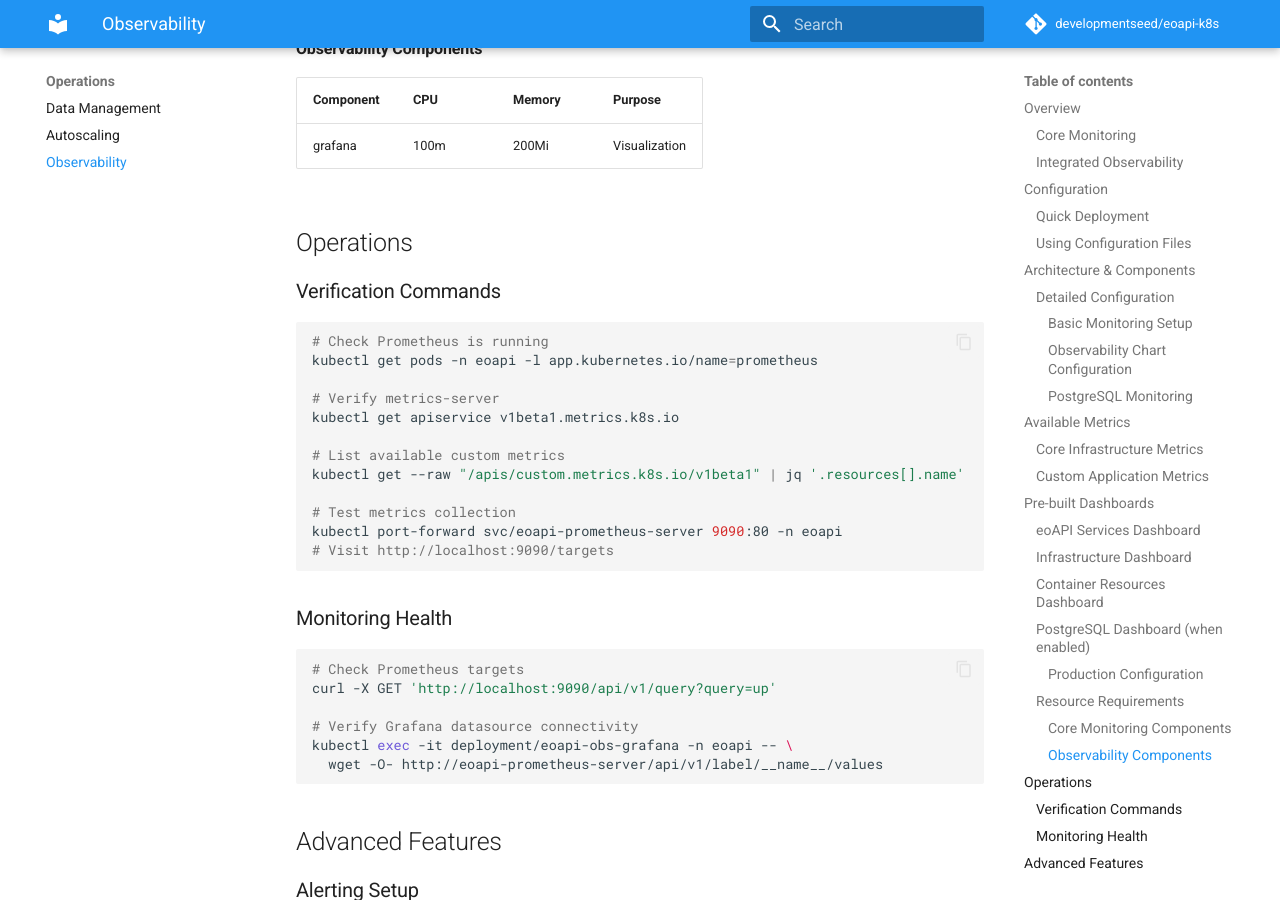
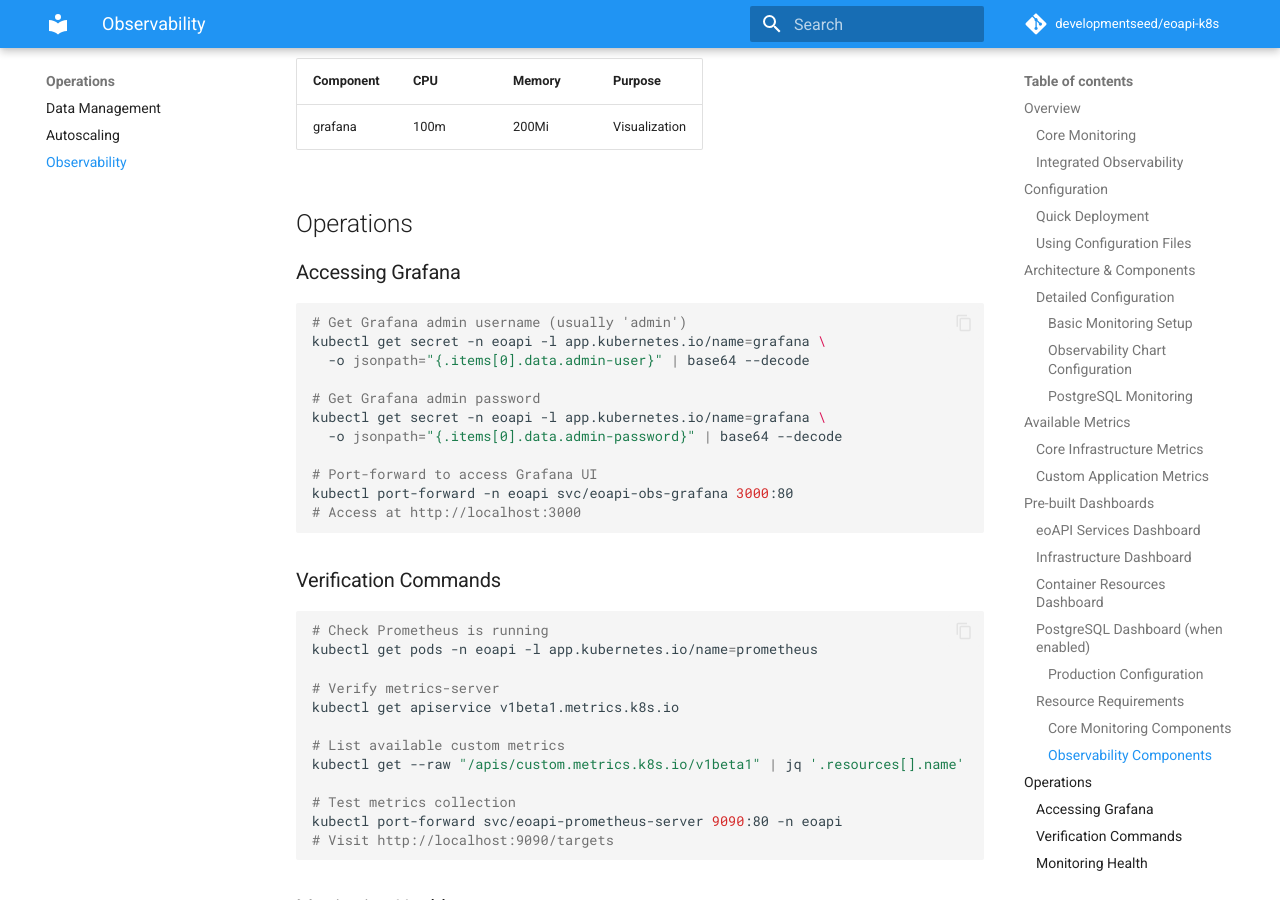
Before and after one commit to developmentseed/eoapi-k8s, an MkDocs documentation site: the page built from docs/observability.md, in a window 1280 px wide and 900 px high, scrolled down 5048 px. Built offline with MkDocs 1.6.1 and Material for MkDocs 9.7.7, drawn with Linux system fonts in a browser that asks for light colours; comment, search, counter and statistics services are not loaded; some of the changed text lies outside the part shown.

Commit message:
Document how to get grafana credentials.

````diff
--- a/docs/observability.md
+++ b/docs/observability.md
@@ -34,9 +34,8 @@ helm install eoapi eoapi/eoapi \
   --set monitoring.prometheus.enabled=true \
   --set observability.grafana.enabled=true
 
-# Access Grafana (get password)
-kubectl get secret eoapi-grafana -n eoapi \
-  -o jsonpath="{.data.admin-password}" | base64 -d
+# Access Grafana (see "Accessing Grafana" section below for credentials)
+kubectl port-forward -n eoapi svc/eoapi-obs-grafana 3000:80
 ```
 
 ### Using Configuration Files
@@ -213,6 +212,22 @@ Minimum resource requirements (actual usage varies by cluster size and metrics v
 
 ## Operations
 
+### Accessing Grafana
+
+```bash
+# Get Grafana admin username (usually 'admin')
+kubectl get secret -n eoapi -l app.kubernetes.io/name=grafana \
+  -o jsonpath="{.items[0].data.admin-user}" | base64 --decode
+
+# Get Grafana admin password
+kubectl get secret -n eoapi -l app.kubernetes.io/name=grafana \
+  -o jsonpath="{.items[0].data.admin-password}" | base64 --decode
+
+# Port-forward to access Grafana UI
+kubectl port-forward -n eoapi svc/eoapi-obs-grafana 3000:80
+# Access at http://localhost:3000
+```
+
 ### Verification Commands
 
 ```bash
````
Also changed, not shown: CHANGELOG.md (+1 -0 lines).
